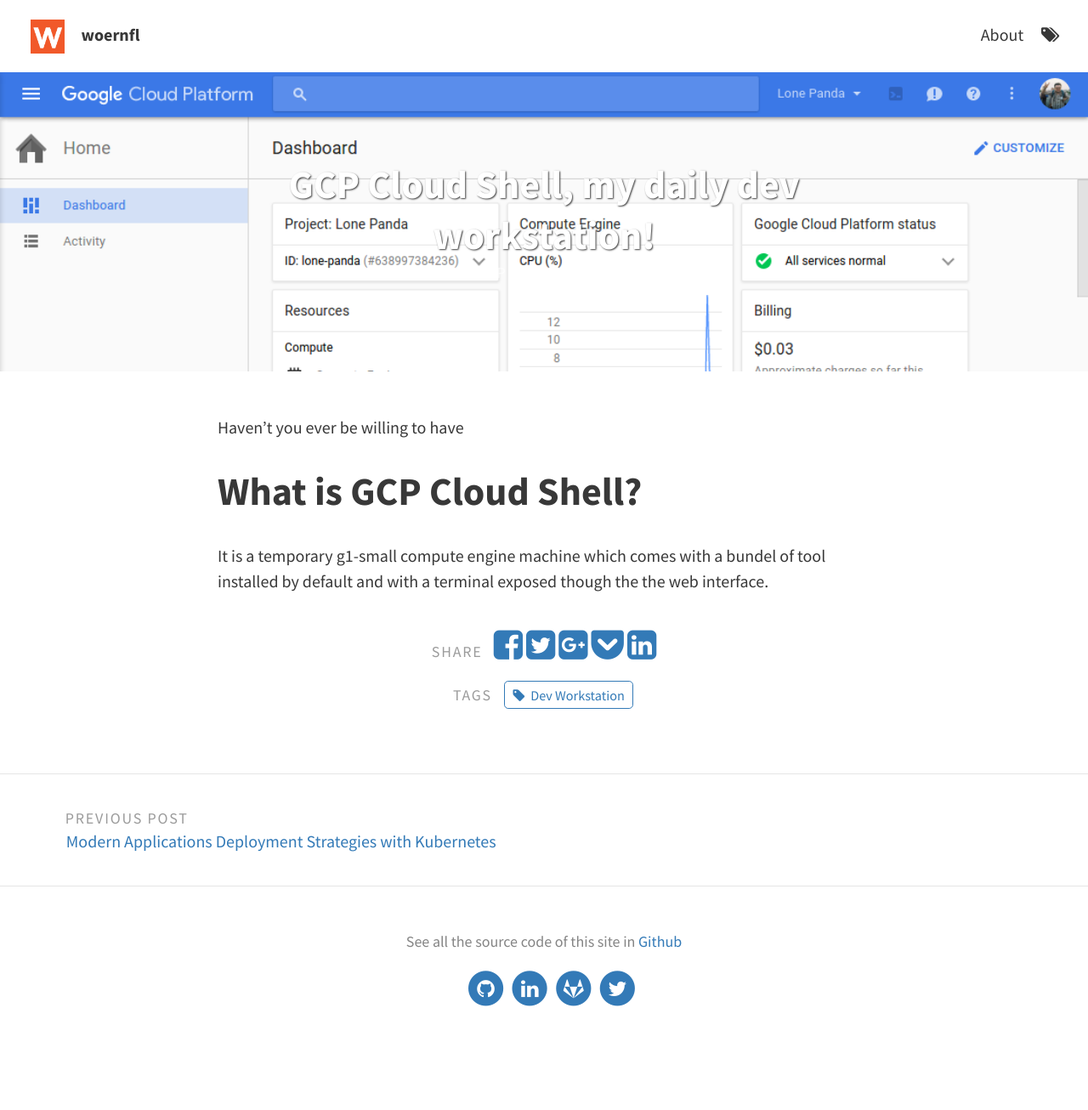
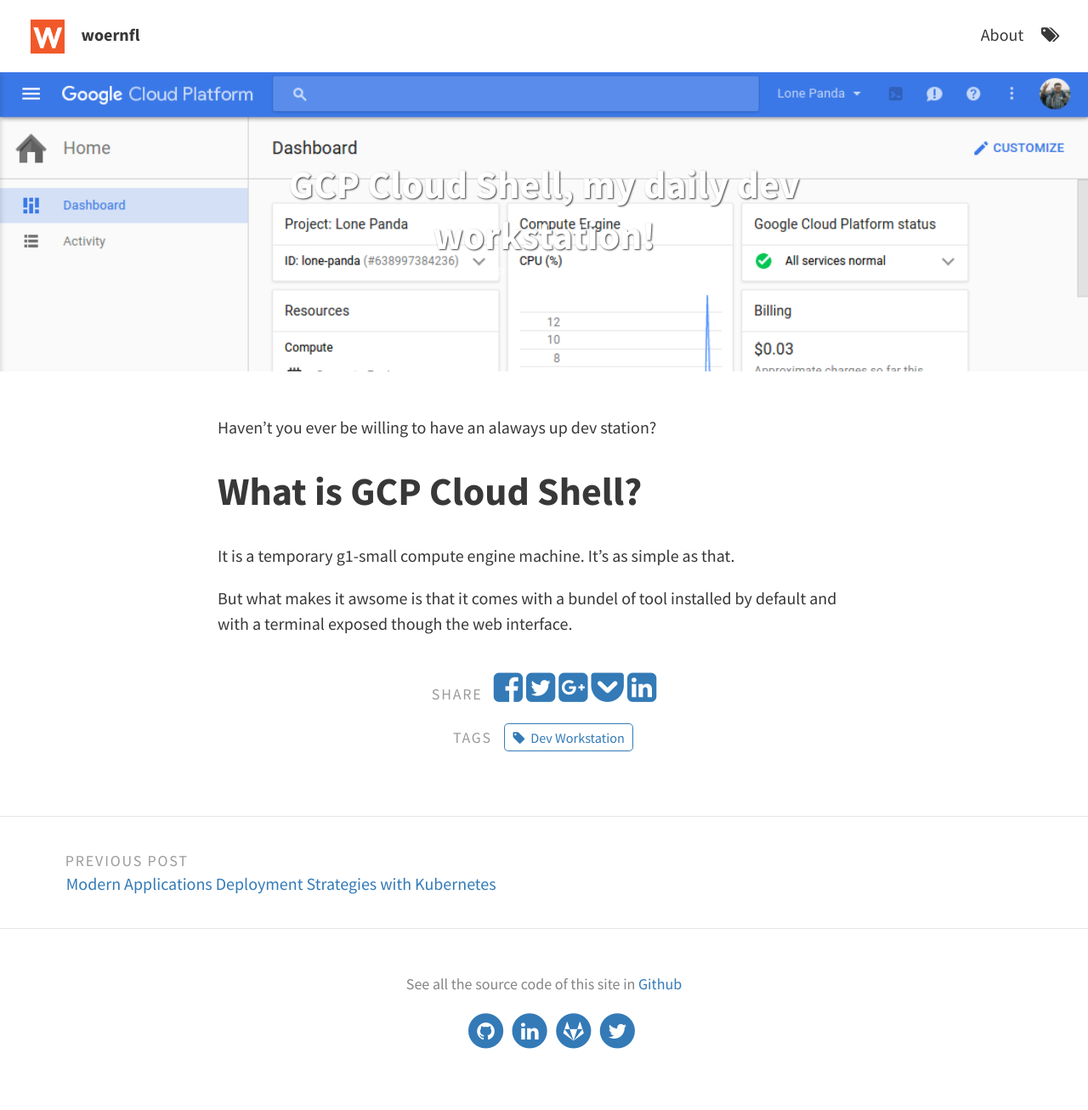
Before and after one commit to woernfl/blogwoernfl, a Jekyll site: the page built from _posts/2019-04-21-Cloud-Shell.md, in a window 1280 px wide. Shown: the whole page at 85% size. Built offline with Jekyll 4.4.1, drawn with Linux system fonts in a browser that asks for light colours; before the commit the page ends 1256 px from its top, so only the background shows below that.

```diff
--- a/_posts/2019-04-21-Cloud-Shell.md
+++ b/_posts/2019-04-21-Cloud-Shell.md
@@ -7,9 +7,11 @@
 tags: [Dev Workstation]
 ---
 
-Haven't you ever be willing to have
+Haven't you ever be willing to have an alaways up dev station?
 <!--more-->
 
 # What is GCP Cloud Shell?
 
-It is a temporary g1-small compute engine machine which comes with a bundel of tool installed by default and with a terminal exposed though the the web interface.
+It is a temporary g1-small compute engine machine. It's as simple as that.
+
+But what makes it awsome is that it comes with a bundel of tool installed by default and with a terminal exposed though the web interface.
```
